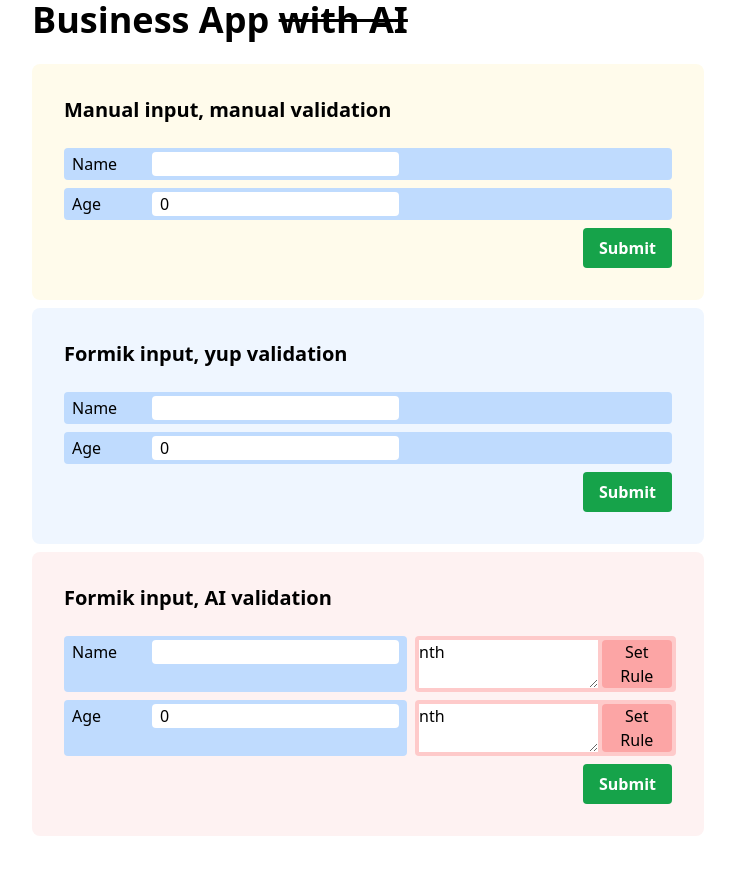
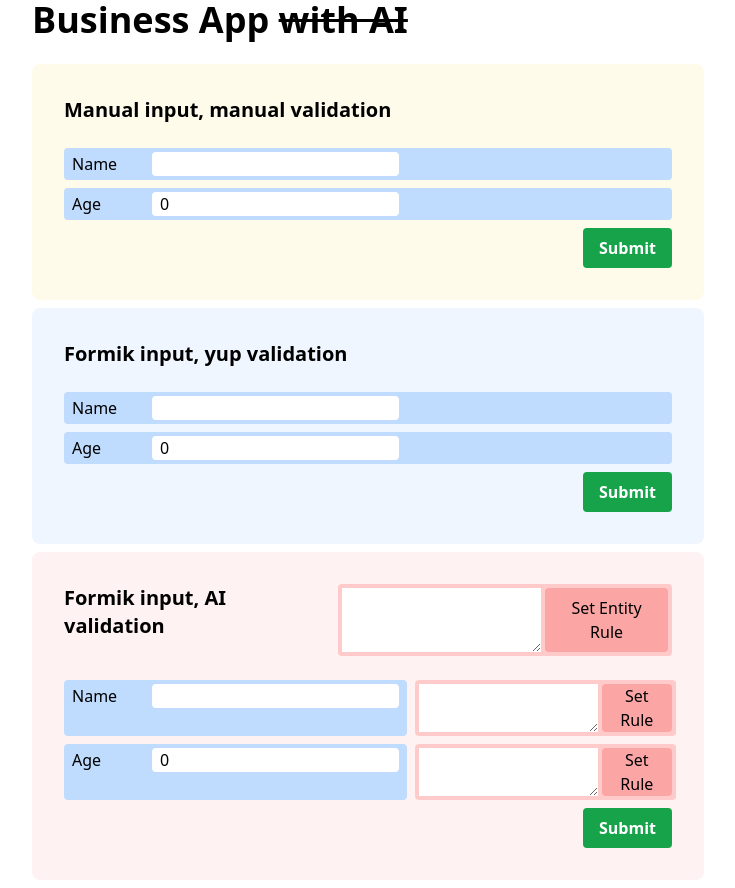
Before and after one commit to oliversturm/BusinessAppWithAI, a React (Vite) app in the folder businessappwithai.client/: page / in a window 1280 px wide. Shown: the whole page, without its empty margins (272-1007 px from the left). Before the commit the page ends 844 px from the top, so only its background shows below. Built offline with nearby package versions, Linux system fonts and the light colour scheme.

Commit message:
wip: ai validation stubs

```diff
--- a/businessappwithai.client/src/AIInputForm.jsx
+++ b/businessappwithai.client/src/AIInputForm.jsx
@@ -1,6 +1,29 @@
 import { useFormik } from "formik";
 import * as Yup from "yup";
 import FormikInput from "@/FormikInput.jsx";
+import { useState } from "react";
+
+const validate = (field, value, context) =>
+  fetch("/api/validate", {
+    method: "POST",
+    headers: {
+      "Content-Type": "application/json",
+    },
+    body: JSON.stringify({
+      field,
+      value,
+    }),
+  })
+    .then((response) => response.json())
+    .then((result) => {
+      if (result.valid) {
+        return true;
+      } else {
+        return context.createError({
+          message: result.message,
+        });
+      }
+    });
 
 const AIInputForm = ({ onSubmit }) => {
   const formik = useFormik({
@@ -9,29 +32,63 @@ const AIInputForm = ({ onSubmit }) => {
       age: 0,
     },
     validationSchema: Yup.object({
-      name: Yup.string()
-        .required("Name is required")
-        .test("test-string", 'String must be "correct"', function (value) {
-          if (value !== "correct") {
-            return false;
-          }
-          return true;
-        }),
-      age: Yup.number()
-        .min(1, "Age must be at least 1")
-        .required("Age is required"),
+      name: Yup.string().test("name-language-rule", function (value, context) {
+        return validate("name", value, context);
+      }),
+      age: Yup.number().test("age-language-rule", function (value, context) {
+        return validate("age", value, context);
+      }),
     }),
     onSubmit: (values) => {
       onSubmit(values);
     },
   });
 
+  const [rules, setRules] = useState({ _entity: "", name: "", age: "" });
+  const ruleChanged = (field) => (e) => {
+    setRules((r) => ({ ...r, [field]: e.target.value }));
+  };
+
+  const [configRuleActive, setConfigRuleActive] = useState({});
+  const configureRule = (field, rule) => {
+    setConfigRuleActive((c) => ({ ...c, [field]: true }));
+    fetch("http://localhost:5086/api/configureRule", {
+      method: "POST",
+      headers: {
+        "Content-Type": "application/json",
+      },
+      body: JSON.stringify({
+        field,
+        ruleText: rule,
+      }),
+    }).then(() => {
+      setConfigRuleActive((c) => ({ ...c, [field]: false }));
+    });
+  };
+
   return (
     <form
       onSubmit={formik.handleSubmit}
       className="bg-red-50 rounded-lg p-8 flex flex-col mb-2 gap-2"
     >
-      <h2 className="font-bold text-xl mb-4">Formik input, AI validation</h2>
+      <div className="flex flex-row gap-2 mb-4">
+        <h2 className="font-bold text-xl mb-4">Formik input, AI validation</h2>
+        <div className="flex flex-row bg-red-200 rounded flex-grow p-1 gap-1">
+          <textarea
+            className="flex-grow"
+            onChange={ruleChanged("_entity")}
+            value={rules._entity}
+          />
+          <button
+            className="bg-red-300 rounded px-2 disabled:bg-gray-300"
+            type="button"
+            onClick={() => configureRule("_entity", rules._entity)}
+            disabled={configRuleActive._entity}
+          >
+            Set Entity Rule
+          </button>
+        </div>
+      </div>
       <div className="flex flex-row gap-2">
         <FormikInput
           formik={formik}
@@ -40,8 +97,17 @@ const AIInputForm = ({ onSubmit }) => {
           vertical={true}
         />
         <div className="flex flex-row bg-red-200 rounded flex-grow p-1 gap-1">
-          <textarea className="flex-grow">nth</textarea>
-          <button className="bg-red-300 rounded px-2" type="button">
+          <textarea
+            className="flex-grow"
+            onChange={ruleChanged("name")}
+            value={rules.name}
+          />
+          <button
+            className="bg-red-300 rounded px-2 disabled:bg-gray-300"
+            type="button"
+            onClick={() => configureRule("name", rules.name)}
+            disabled={configRuleActive.name}
+          >
             Set Rule
           </button>
         </div>
@@ -56,8 +122,17 @@ const AIInputForm = ({ onSubmit }) => {
           vertical={true}
         />
         <div className="flex flex-row bg-red-200 rounded flex-grow p-1 gap-1">
-          <textarea className="flex-grow">nth</textarea>
-          <button className="bg-red-300 rounded px-2" type="button">
+          <textarea
+            className="flex-grow"
+            onChange={ruleChanged("age")}
+            value={rules.age}
+          />
+          <button
+            className="bg-red-300 rounded px-2 disabled:bg-gray-300"
+            type="button"
+            onClick={() => configureRule("age", rules.age)}
+            disabled={configRuleActive.age}
+          >
             Set Rule
           </button>
         </div>
--- a/businessappwithai.client/vite.config.js
+++ b/businessappwithai.client/vite.config.js
@@ -1,61 +1,18 @@
-import { fileURLToPath, URL } from 'node:url';
+import { fileURLToPath, URL } from "node:url";
 
-import { defineConfig } from 'vite';
-import plugin from '@vitejs/plugin-react';
-import fs from 'fs';
-import path from 'path';
-import child_process from 'child_process';
-import { env } from 'process';
-
-const baseFolder =
-    env.APPDATA !== undefined && env.APPDATA !== ''
-        ? `${env.APPDATA}/ASP.NET/https`
-        : `${env.HOME}/.aspnet/https`;
-
-const certificateName = "businessappwithai.client";
-const certFilePath = path.join(baseFolder, `${certificateName}.pem`);
-const keyFilePath = path.join(baseFolder, `${certificateName}.key`);
-
-if (!fs.existsSync(baseFolder)) {
-    fs.mkdirSync(baseFolder, { recursive: true });
-}
-
-if (!fs.existsSync(certFilePath) || !fs.existsSync(keyFilePath)) {
-    if (0 !== child_process.spawnSync('dotnet', [
-        'dev-certs',
-        'https',
-        '--export-path',
-        certFilePath,
-        '--format',
-        'Pem',
-        '--no-password',
-    ], { stdio: 'inherit', }).status) {
-        throw new Error("Could not create certificate.");
-    }
-}
-
-const target = env.ASPNETCORE_HTTPS_PORT ? `https://localhost:${env.ASPNETCORE_HTTPS_PORT}` :
-    env.ASPNETCORE_URLS ? env.ASPNETCORE_URLS.split(';')[0] : 'http://localhost:5086';
+import { defineConfig } from "vite";
+import plugin from "@vitejs/plugin-react";
 
 // https://vitejs.dev/config/
 export default defineConfig({
-    plugins: [plugin()],
-    resolve: {
-        alias: {
-            '@': fileURLToPath(new URL('./src', import.meta.url))
-        }
+  plugins: [plugin()],
+  resolve: {
+    alias: {
+      "@": fileURLToPath(new URL("./src", import.meta.url)),
     },
-    server: {
-        proxy: {
-            '^/weatherforecast': {
-                target,
-                secure: false
-            }
-        },
-        port: 51655,
-        https: {
-            key: fs.readFileSync(keyFilePath),
-            cert: fs.readFileSync(certFilePath),
-        }
-    }
-})
+  },
+  server: {
+    proxy: {},
+    port: 51655,
+  },
+});
```
Also changed, not shown: 2 other files (tests, documents, lock files or other folders).
